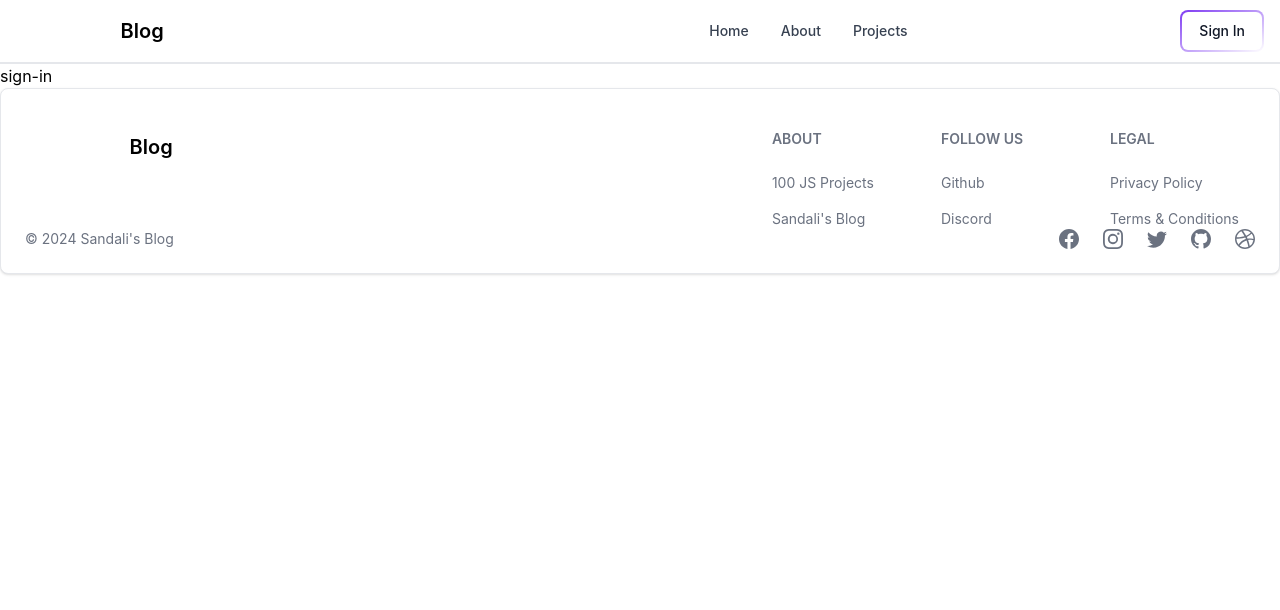
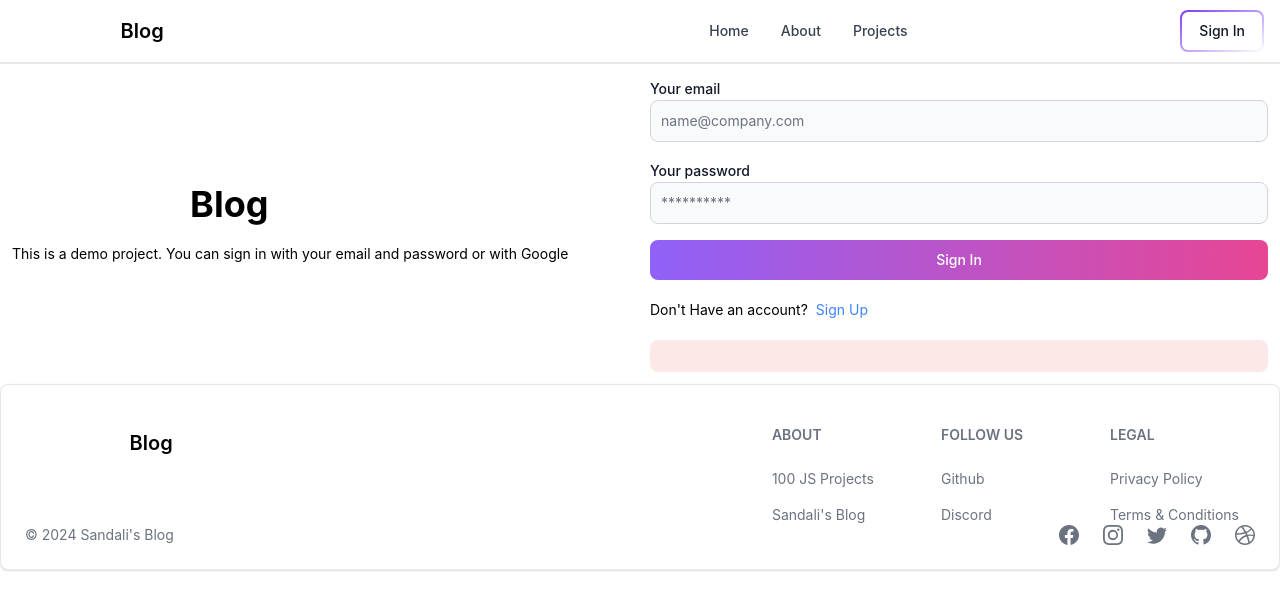
Before and after one commit to kavindyadesilvasandali/mern-blog, a React (Vite) app in the folder client/: page /sign-in in a window 1280 px wide. Shown: the top 610 px of the page. Built offline with nearby package versions, Linux system fonts and the light colour scheme.

Commit message:
signIn basic

```diff
--- a/client/src/pages/SignIn.jsx
+++ b/client/src/pages/SignIn.jsx
@@ -1,7 +1,99 @@
-import React from 'react'
+import React, { useState } from 'react'
+import {Link, useNavigate} from 'react-router-dom';
+import {Button,Alert, Label, TextInput, Spinner} from 'flowbite-react'
+
 
 export default function SignIn() {
+  const [formData, setFormData]= useState({});
+  const [errorMessage, setErrorMessage]= useState([null]);
+  const [loading, setLoading] =useState(false);
+  const navigate = useNavigate();
+  const handleChange=(e)=>{
+    setFormData({...formData, [e.target.id]:e.target.value.trim() });
+  };
+  const handleSubmit= async(e)=>{
+    e.preventDefault();
+    if ( !formData.email || !formData.password) {
+      return setErrorMessage('Please fill out all fields.');
+    }
+    try{
+      setLoading(true);
+      setErrorMessage(null);
+      const res= await fetch('/api/auth/signin',{
+        method:'POST',
+        headers:{'Content-Type':'application/json'},
+        body: JSON.stringify(formData),
+      });
+      const data= await res.json();
+      if (data.success === false) {
+        return setErrorMessage(data.message);
+      }
+      setLoading(false);
+      if(res.ok){
+        navigate('/');
+      }
+      //console.log(data);
+    }catch(error){
+      setErrorMessage(error.message);
+      setLoading(false);
+    }
+  };
   return (
-    <div>sign-in</div>
+    <div className='min-h-screen mt-20'>
+      <div className='flex p-3 max-w-3xl mx-auto flex-col md:flex-row
+      md:items-center gap-5'>
+        {/*leftside*/}
+        <div className='flex-1'>
+          <Link
+          to ='/'
+          className='font-bold dark:text-white text-4xl'
+          >
+            <span className='px-2 py-1 bg-gradient-to-r from-indigo-500 via-purple-500 to-pink-500 rounded-lg text-white'>
+              Sandali's
+            </span>
+            Blog
+          </Link>
+          <p className='text-sm mt-5'>
+            This is a demo project. You can sign in with your email and password or with Google
+          </p>
+        </div>
+          {/*rightside*/}
+          <div className='flex-1'>
+          <form className='flex flex-col gap-4' onSubmit={handleSubmit}>
+              <div>
+                <Label value='Your email'/>
+                <TextInput type='email' placeholder='name@company.com' id='email'
+                onChange={handleChange}/>
+              </div>
+              <div>
+                <Label value='Your password'/>
+                <TextInput type='password' placeholder='**********' id='password'
+                onChange={handleChange}/>
+              </div>
+              <Button gradientDuoTone='purpleToPink' type='submit' disabled={loading}>
+                {loading ? (
+                  <>
+                  <Spinner size='sm'/>
+                  <span className='pl-3'>Loading...</span>
+                  </>
+                ):(
+                  'Sign In'
+                )}
+              </Button>
+            </form>
+            <div className='flex gap-2 text-sm mt-5'>
+              <span>Don't Have an account?</span>
+              <Link to='/sign-in' className='text-blue-500'>
+              Sign Up
+              </Link>
+            </div>
+            {errorMessage && (
+            <Alert className='mt-5' color='failure'>
+              {errorMessage}
+            </Alert>
+          )}
+
+          </div>
+          </div></div>
   )
 }
```
